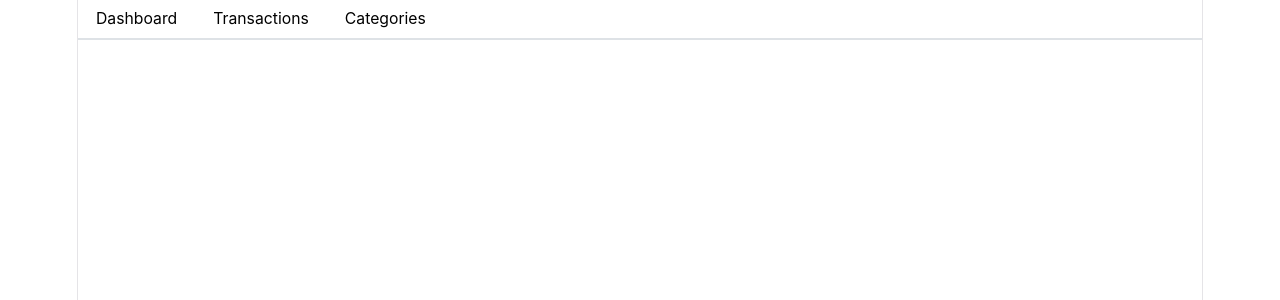
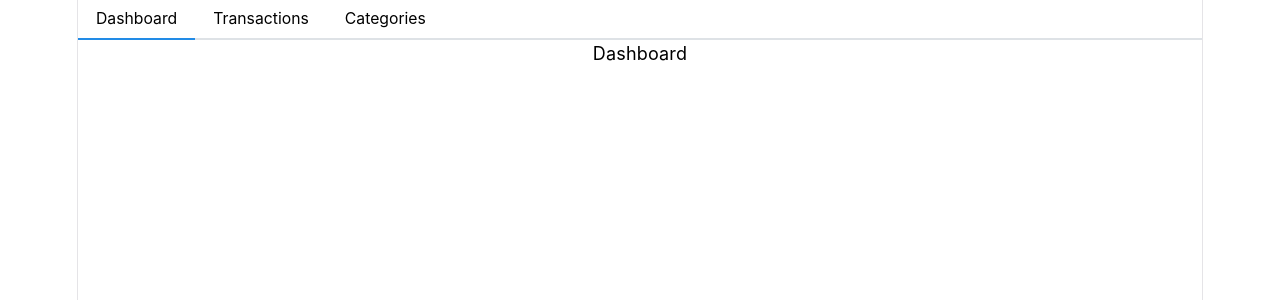
Before and after one commit to danibudo/budget-tracker, a React (Vite) app in the folder budget-ui/: page / in a window 1280 px wide. Shown: the top 300 px of the page. Built offline with nearby package versions, Linux system fonts and the light colour scheme.

Commit message:
add refresh key

```diff
--- a/budget-ui/src/App.jsx
+++ b/budget-ui/src/App.jsx
@@ -1,21 +1,18 @@
+import { useState, useCallback } from "react";
 import { Tabs } from "@mantine/core";
 import './App.css'
 
 function App() {
+  const [refreshKey, setRefreshKey] = useState(0);
+  const triggerRefresh = useCallback(() => setRefreshKey(k => k + 1), []);
 
   return (
     <>
-      <Tabs>
-        <Tabs.List default="dashboard">
-          <Tabs.Tab value="dashboard">
-            Dashboard
-          </Tabs.Tab>
-          <Tabs.Tab value="transactions">
-            Transactions
-          </Tabs.Tab>
-          <Tabs.Tab value="categories">
-            Categories
-          </Tabs.Tab>
+      <Tabs defaultValue="dashboard">
+        <Tabs.List>
+          <Tabs.Tab value="dashboard">Dashboard</Tabs.Tab>
+          <Tabs.Tab value="transactions">Transactions</Tabs.Tab>
+          <Tabs.Tab value="categories">Categories</Tabs.Tab>
         </Tabs.List>
 
         <Tabs.Panel value="dashboard">
```
